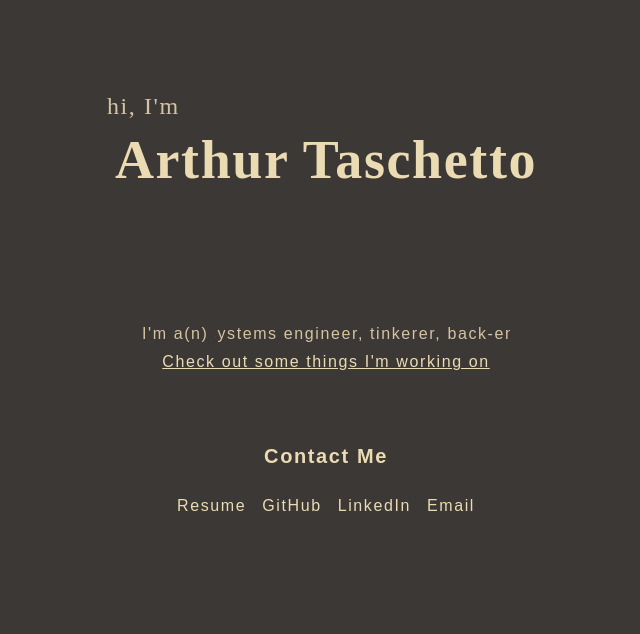
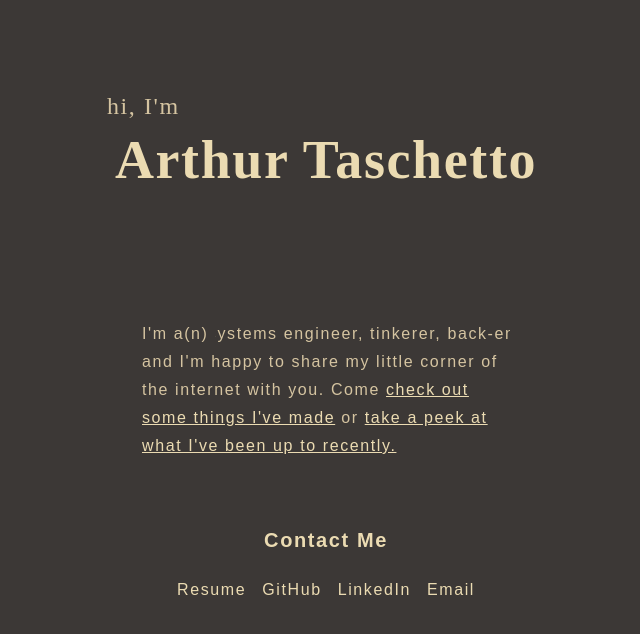
Before and after one commit to apetbrz/portfolio, a SvelteKit app in the folder client/: page / in a window 1280 px wide. Shown: the top 634 px of the page, without its empty margins (314-954 px from the left). Built offline with nearby package versions, Linux system fonts and the light colour scheme.

Commit message:
added blog root

```diff
--- a/client/src/routes/+page.svelte
+++ b/client/src/routes/+page.svelte
@@ -13,9 +13,12 @@ import Header from "$lib/Header.svelte";
 				text="software developer, systems engineer, tinkerer, back-end specialist, nerd, tutor, supporter, rustacean, arch user btw, minimalist, maximalist, "
 			/>
 			<div class="mx-auto">
-				<a href="/projects" class="pretty-button-nofocus" draggable="false">
-					Check out some things I'm working on
-				</a>
+				<p class="my-0!">
+					and I'm happy to share my little corner of the internet with you. Come
+					<a href="/projects" class="pretty-button-nofocus box-decoration-clone p-1! -m-1!" draggable="false">check out some things I've made</a>
+					or
+					<a href="/blog" class="pretty-button-nofocus box-decoration-clone p-1! -m-1!" draggable="false">take a peek at what I've been up to recently.</a>
+				</p>
 			</div>
 		</div>
 		<div class="pretty w-full text-center"><h3>Contact Me</h3></div>
--- /dev/null
+++ b/client/src/routes/blog/+page.svelte
@@ -0,0 +1,17 @@
+<script>
+</script>
+
+<main class="mx-auto overflow-hidden text-stone-100 w-full bg-scenic-image bg-bottom h-min flex flex-col">
+
+	<div class="pretty sans text-center page-head">
+		<h2>Blog</h2>
+	</div>
+
+	<div id="maindiv" class="flex flex-col justify-center items-center w-full" >
+	</div>
+
+</main>
+
+<style lang="postcss">
+@reference "tailwindcss";
+</style>
```
